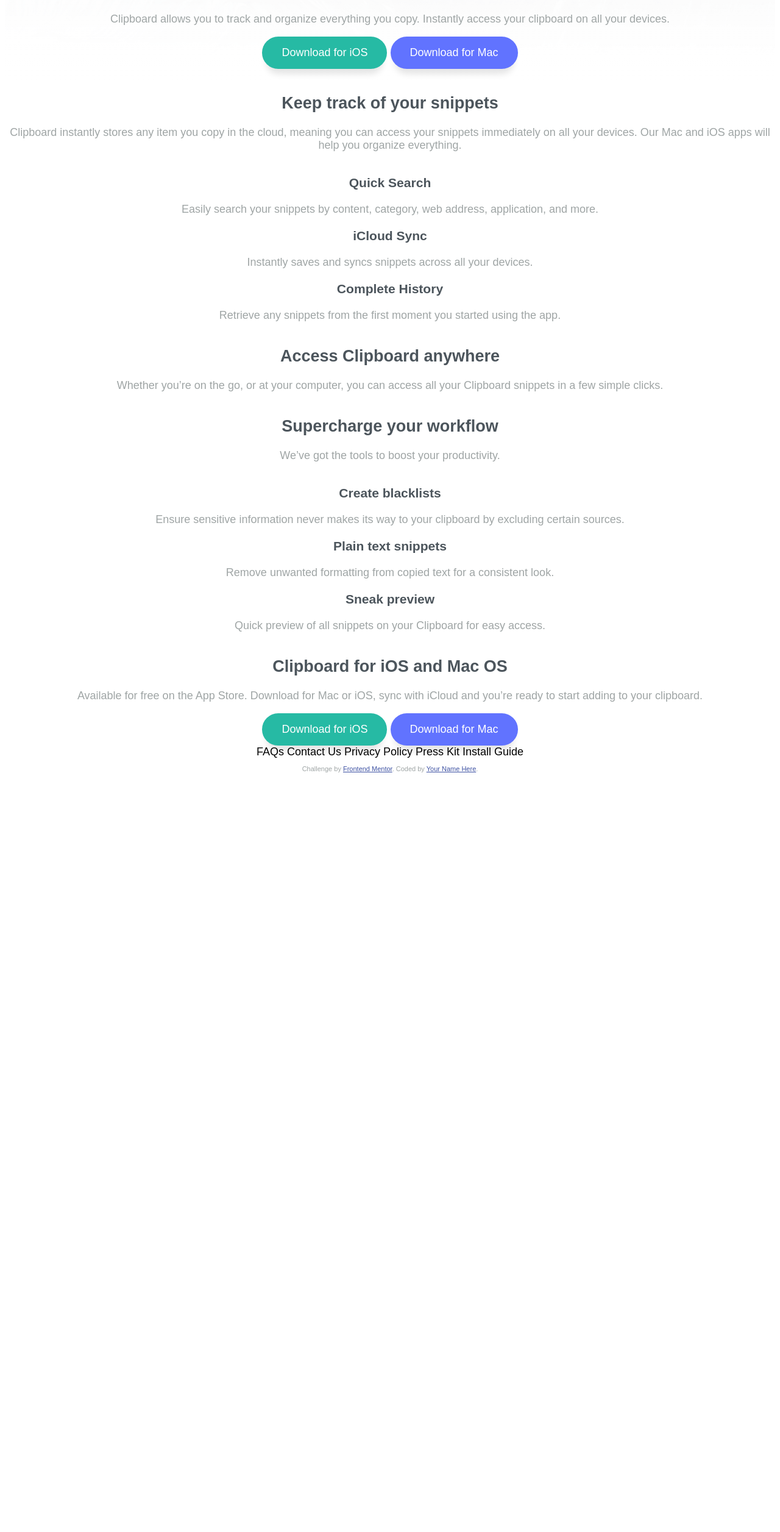
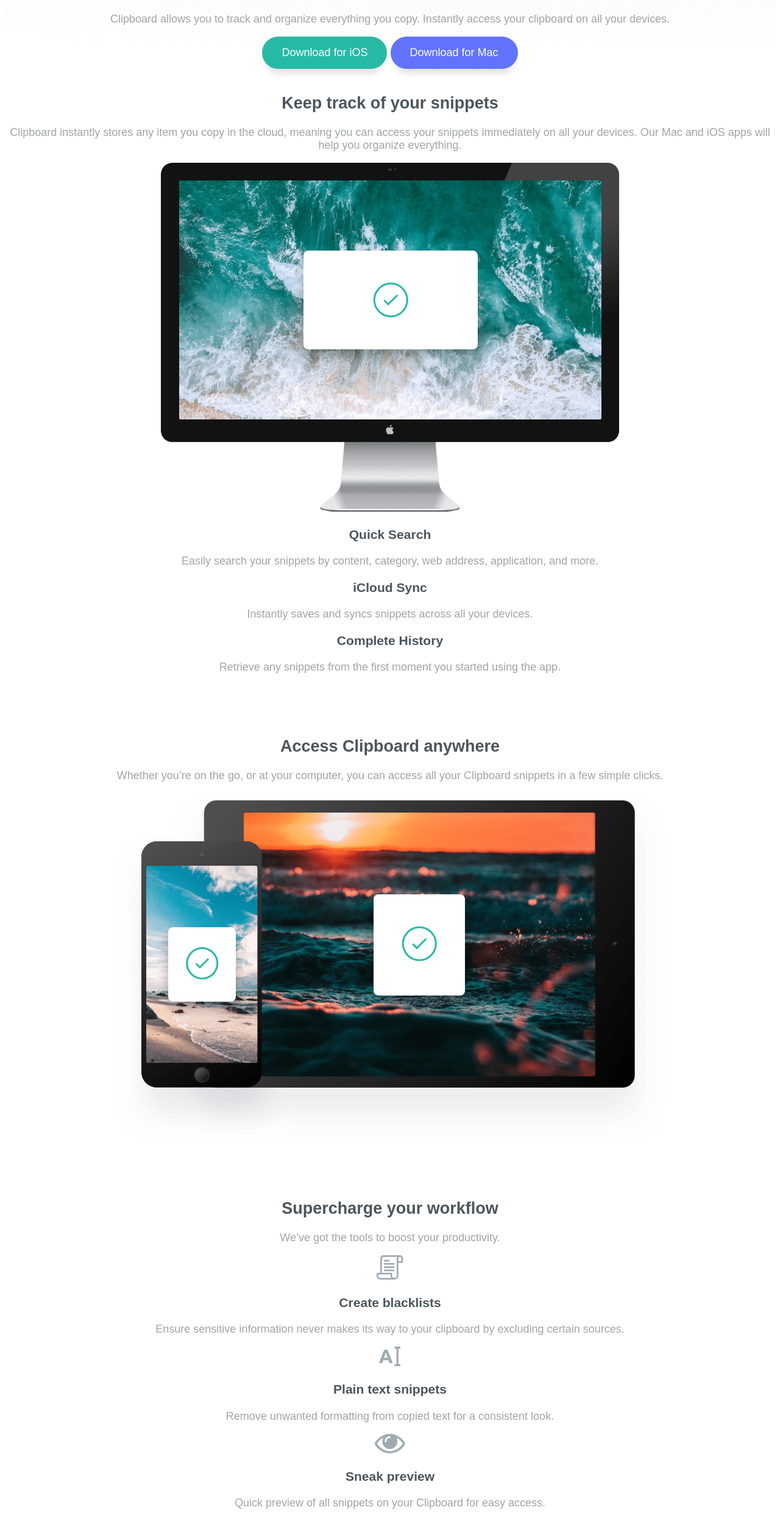
Before and after one commit to Sachin9328/Sachin9328.github.io, a plain HTML site: page index.html in a window 1280 px wide. Shown: the part 225-2738 px from the top of the page at 61% size. Before the commit the page ends 1503 px from the top, so only its background shows below. Drawn offline with Linux system fonts and the light colour scheme; a web font is replaced by a local one.

Commit message:
Third commit

```diff
--- a/css/main.css
+++ b/css/main.css
@@ -4,10 +4,20 @@ body {
     font-weight: 400;
     text-align: center;
 }
+
 .flex-container {
     display: flex;
     flex-direction: column;
 }
+
+.row {
+    margin-bottom: 5%;
+}
+
+.column {
+    flex: 50%;
+    flex-direction: column;
+  }
 
 .header{
     background: linear-gradient(to bottom, transparent, white),url(../images/bg-header-desktop.png);
@@ -62,3 +72,7 @@ p {
 .attribution a {
     color: hsl(228, 45%, 44%);
 }
+
+footer {
+    background-color: #f5f6f8;
+}
--- a/index.html
+++ b/index.html
@@ -13,7 +13,7 @@
 </head>
 <body>
     <div class="flex-container">
-        <div class="header">
+        <div class="header" class="row">
             <div id="header-content">
                 <img src="images/logo.svg" alt="">
 
@@ -27,15 +27,18 @@
             </div>
         </div>
 
-        <div>
+        <div class="row">
             <h2>Keep track of your snippets</h2>
 
             <p>Clipboard instantly stores any item you copy in the cloud,
             meaning you can access your snippets immediately on all your
             devices. Our Mac and iOS apps will help you organize everything.</p>
+
+            <div class="column">
+                <img src="images/image-computer.png" alt="">
             </div>
 
-        <div>
+            <div class="column">
             <h3>Quick Search</h3>
 
             <p>Easily search your snippets by content, category, web address, application, and more.</p>
@@ -48,43 +51,52 @@
 
             <p>Retrieve any snippets from the first moment you started using the app.</p>
             </div>
+        </div>
 
-        <div>
+        <div class="row">
             <h2>Access Clipboard anywhere</h2>
 
             <p>Whether you’re on the go, or at your computer, you can access all your Clipboard
             snippets in a few simple clicks.</p>
+
+            <img src="images/image-devices.png" alt="">
         </div>
 
-        <div>
-
-        </div>
-
-        <div>
+        <div class="row">
             <h2>Supercharge your workflow</h2>
 
             <p>We’ve got the tools to boost your productivity.</p>
-        </div>
 
-        <div>
+            <div class="column">
+                <img src="images/icon-blacklist.svg" alt="">
+
                 <h3>Create blacklists</h3>
 
                 <p>Ensure sensitive information never makes its way to your clipboard by excluding certain sources.</p>
+            </div>
+
+            <div class="column">
+                <img src="images/icon-text.svg" alt="">
 
                 <h3>Plain text snippets</h3>
 
                 <p>Remove unwanted formatting from copied text for a consistent look.</p>
+            </div>
+
+            <div class="column">
+                <img src="images/icon-preview.svg" alt="">
 
                 <h3>Sneak preview</h3>
 
                 <p>Quick preview of all snippets on your Clipboard for easy access.</p>
             </div>
+        </div>
 
-        <div>
+        <div class="row">
 
         </div>
 
-        <div>
+        <div class="row">
             <h2>Clipboard for iOS and Mac OS</h2>
 
             <p>Available for free on the App Store. Download for Mac or iOS, sync with iCloud
@@ -94,13 +106,15 @@
             <button type="button" class="btn-bl">Download for Mac</button>
         </div>
     </div>
+
+  <footer>
+
     FAQs
     Contact Us
     Privacy Policy
     Press Kit
     Install Guide
 
-  <footer>
     <p class="attribution">
       Challenge by <a href="https://www.frontendmentor.io?ref=challenge" target="_blank">Frontend Mentor</a>.
       Coded by <a href="#">Your Name Here</a>.
```
Lines whose indentation alone changed are shown as unchanged.
